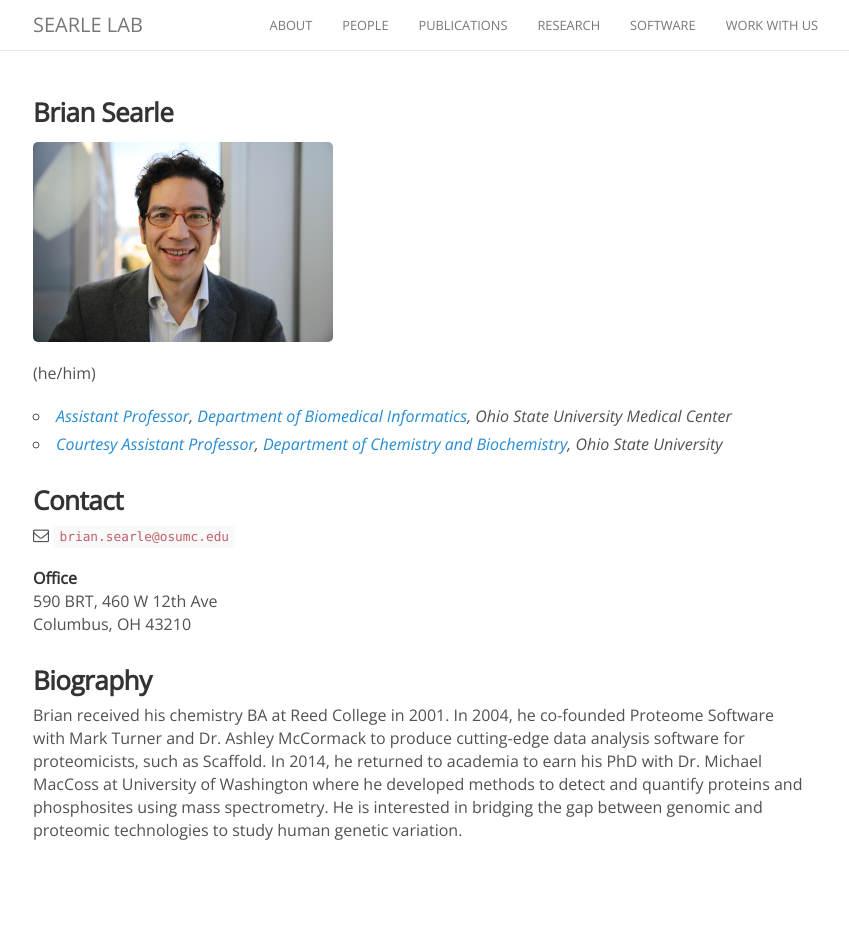
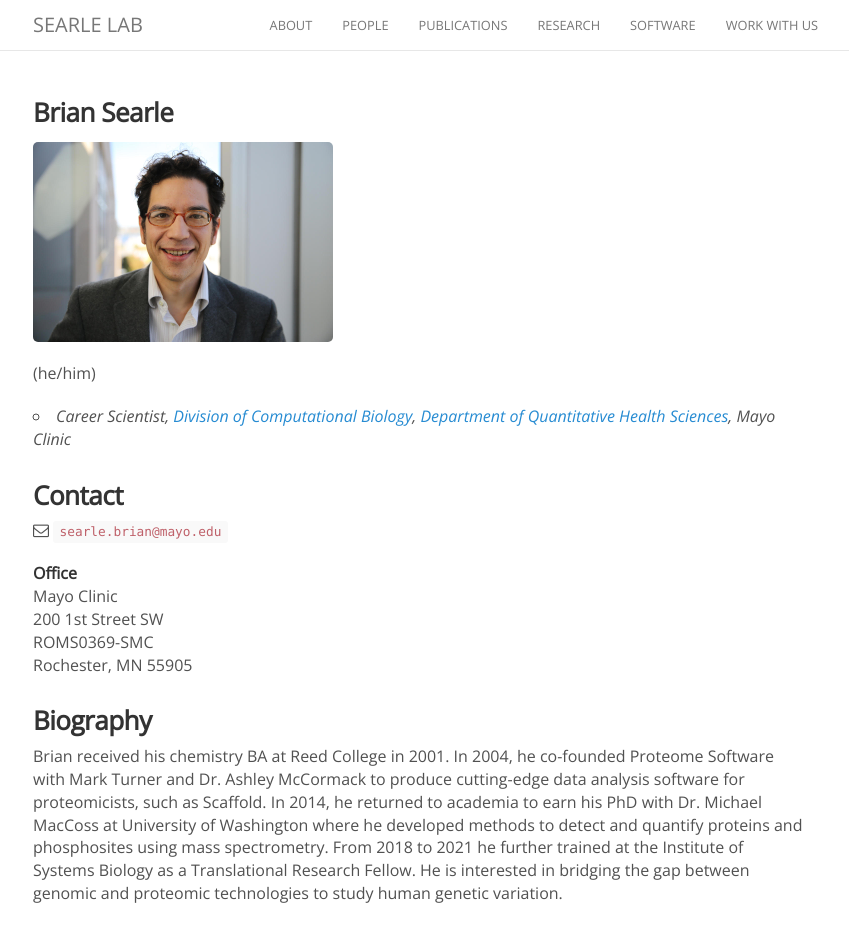
Before and after one commit to searlelab/searlelab.github.io, a Jekyll site: the page built from _people/brian_searle.md, in a window 1280 px wide and 925 px high. Shown: the whole window, without its empty margins (222-1071 px from the left). Built offline with Jekyll 4.4.1, drawn with Linux system fonts in a browser that asks for light colours; nearby versions of some CDN libraries; comment, search, counter and statistics services are not loaded.

Commit message:
Update brian_searle.md

```diff
--- a/_people/brian_searle.md
+++ b/_people/brian_searle.md
@@ -9,18 +9,19 @@ joined: 2000
 <img width="300" src="{{site.baseurl}}/images/people/{{page.avatar}}" data-action="zoom">
 (he/him)
 
-- _[Assistant Professor](https://medicine.osu.edu/find-faculty/non-clinical/biomedical-informatics/brian-searle), [Department of Biomedical Informatics](https://medicine.osu.edu/departments/biomedical-informatics), Ohio State University Medical Center_<br>
-- _[Courtesy Assistant Professor](https://chemistry.osu.edu/people/searle.30), [Department of Chemistry and Biochemistry](https://chemistry.osu.edu/), Ohio State University_<br>
+- _Career Scientist, [Division of Computational Biology](https://www.mayo.edu/research/departments-divisions/computational-biology/overview), [Department of Quantitative Health Sciences](https://www.mayo.edu/research/departments-divisions/quantitative-health-sciences/overview), Mayo Clinic_<br>
 
 
 ### Contact
 
-<i class="fa fa-envelope-o"></i> `brian.searle@osumc.edu`
+<i class="fa fa-envelope-o"></i> `searle.brian@mayo.edu`
 
 **Office**<br>
-590 BRT, 460 W 12th Ave <br>
-Columbus, OH 43210
+Mayo Clinic<br>
+200 1st Street SW<br>
+ROMS0369-SMC<br>
+Rochester, MN  55905
 
 ### Biography
 
-Brian received his chemistry BA at Reed College in 2001. In 2004, he co-founded Proteome Software with Mark Turner and Dr. Ashley McCormack to produce cutting-edge data analysis software for proteomicists, such as Scaffold. In 2014, he returned to academia to earn his PhD with Dr. Michael MacCoss at University of Washington where he developed methods to detect and quantify proteins and phosphosites using mass spectrometry. He is interested in bridging the gap between genomic and proteomic technologies to study human genetic variation.
+Brian received his chemistry BA at Reed College in 2001. In 2004, he co-founded Proteome Software with Mark Turner and Dr. Ashley McCormack to produce cutting-edge data analysis software for proteomicists, such as Scaffold. In 2014, he returned to academia to earn his PhD with Dr. Michael MacCoss at University of Washington where he developed methods to detect and quantify proteins and phosphosites using mass spectrometry. From 2018 to 2021 he further trained at the Institute of Systems Biology as a Translational Research Fellow. He is interested in bridging the gap between genomic and proteomic technologies to study human genetic variation.
```
